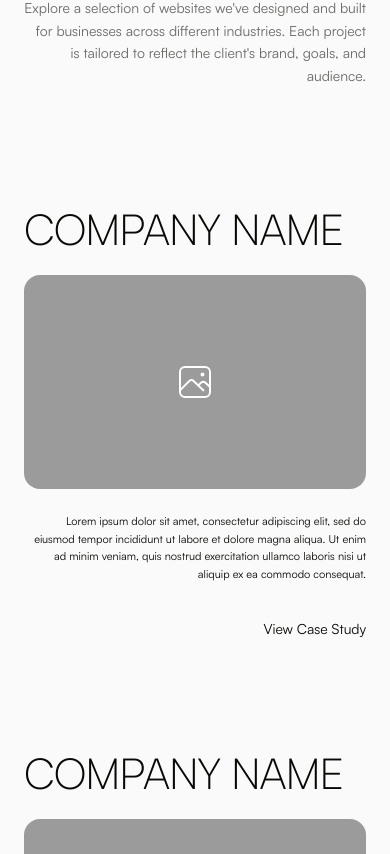
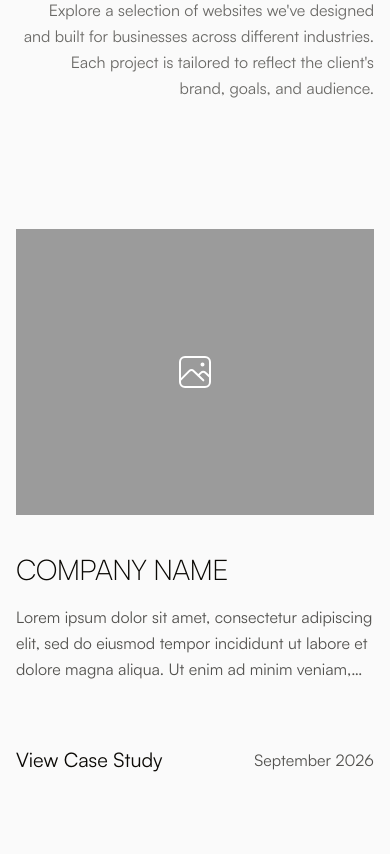
Before and after one commit to Yulkazs/artivices, a Next.js app: page / in a window 390 px wide. Shown: the part 5230-6084 px from the top of the page. Built offline with nearby package versions, Linux system fonts and the light colour scheme; a web font is replaced by a local one.

Commit message:
Improve case study cards and motion
Add date metadata to each case study and update the section to reveal content as it enters view. This also refines the responsive layout, typography, spacing, and desktop/mobile ordering so the case studies feel more polished and consistent across screen sizes.

```diff
--- a/components/CaseStudies.tsx
+++ b/components/CaseStudies.tsx
@@ -7,17 +7,20 @@ type CaseStudy = {
   name: string;
   blurb: string;
   href: string;
+  date: string;
   image?: string;
 };
 
+
 const BLURB =
   "Lorem ipsum dolor sit amet, consectetur adipiscing elit, sed do eiusmod tempor incididunt ut labore et dolore magna aliqua. Ut enim ad minim veniam, quis nostrud exercitation ullamco laboris nisi ut aliquip ex ea commodo consequat.";
+const DATE = "September 2026";
 
 const CASE_STUDIES: CaseStudy[] = [
-  { name: "COMPANY NAME", blurb: BLURB, href: "/case-studies/one" },
-  { name: "COMPANY NAME", blurb: BLURB, href: "/case-studies/two" },
-  { name: "COMPANY NAME", blurb: BLURB, href: "/case-studies/three" },
-  { name: "COMPANY NAME", blurb: BLURB, href: "/case-studies/four" },
+  { name: "COMPANY NAME", blurb: BLURB, href: "/case-studies/one", date: DATE },
+  { name: "COMPANY NAME", blurb: BLURB, href: "/case-studies/two", date: DATE },
+  { name: "COMPANY NAME", blurb: BLURB, href: "/case-studies/three", date: DATE },
+  { name: "COMPANY NAME", blurb: BLURB, href: "/case-studies/four", date: DATE },
 ];
 
 const PANELS = CASE_STUDIES.length + 1;
@@ -41,24 +44,44 @@ function CaseStudyPanel({
   study: CaseStudy;
   hideOnMobile?: boolean;
 }) {
+  const ref = useRef<HTMLElement>(null);
+  const [inView, setInView] = useState(false);
+
+  // Fade the texts in once this project is on screen (works for the horizontal
+  // desktop scroller too, since it observes the real on-screen position).
+  useEffect(() => {
+    const el = ref.current;
+    if (!el) return;
+    const io = new IntersectionObserver(
+      ([entry]) => {
+        if (entry.isIntersecting) {
+          setInView(true);
+          io.disconnect();
+        }
+      },
+      { threshold: 0.4 }
+    );
+    io.observe(el);
+    return () => io.disconnect();
+  }, []);
+
+  const reveal = `transition duration-700 ease-out motion-reduce:transition-none ${
+    inView ? "translate-y-0 opacity-100" : "translate-y-4 opacity-0 motion-reduce:translate-y-0 motion-reduce:opacity-100"
+  }`;
+  const delay = (ms: number) => ({ transitionDelay: `${ms}ms` });
+
   return (
     <article
-      className={`relative w-full shrink-0 px-6 py-14 md:flex md:h-full md:w-screen md:items-center md:px-0 md:py-0 ${
+      ref={ref}
+      className={`relative w-full shrink-0 px-4 py-24 md:flex md:h-full md:w-screen md:items-center md:px-0 md:py-0 ${
         hideOnMobile ? "hidden" : ""
       }`}
     >
-      {/* Stage: every desktop position below is relative to this box (same geometry as the design) */}
-      <div className="relative w-full md:h-[min(32vw,72vh)]">
-        {/* Black title (sits BEHIND the card, so the card hides the overlapping part) */}
-        <h3
-          className="relative z-0 mb-6 whitespace-nowrap text-[11vw] font-light leading-none tracking-tight md:absolute md:left-[5vw] md:top-[3vw] md:mb-0 md:text-[5.2vw]"
-          style={{ color: INK, fontFamily: "inherit" }}
-        >
-          {study.name}
-        </h3>
-
+      {/* Stage: every desktop position below is relative to this box (same geometry as the design).
+          Mobile: plain column (card, title, blurb, link + date). */}
+      <div className="relative flex w-full flex-col md:block md:h-[min(32vw,72vh)]">
         {/* Card */}
-        <div className="relative z-10 flex aspect-[16/10] w-full items-center justify-center overflow-hidden rounded-2xl bg-[#9b9b9b] md:absolute md:left-[38vw] md:top-0 md:aspect-auto md:h-full md:w-[56vw]">
+        <div className="relative z-10 order-1 flex aspect-[5/4] w-full items-center justify-center overflow-hidden bg-[#9b9b9b] md:absolute md:left-[38vw] md:top-0 md:aspect-auto md:h-full md:w-[56vw] md:rounded-2xl">
           {study.image ? (
             // eslint-disable-next-line @next/next/no-img-element
             <img src={study.image} alt={study.name} className="h-full w-full object-cover" />
@@ -66,31 +89,51 @@ function CaseStudyPanel({
             <ImagePlaceholder />
           )}
 
-          {/* White copy of the title, clipped by the card: this is the "ME" in white */}
+          {/* White copy of the title, clipped by the card: this is the "ME" in white (desktop only) */}
           <span
             aria-hidden="true"
-            className="pointer-events-none absolute hidden whitespace-nowrap font-light leading-none tracking-tight text-white md:block md:left-[-33vw] md:top-[3vw] md:text-[5.2vw]"
+            className={`pointer-events-none absolute hidden whitespace-nowrap font-light leading-none tracking-tight text-white md:block md:left-[-33vw] md:top-[3vw] md:text-[5.2vw] ${reveal}`}
+            style={delay(0)}
           >
             {study.name}
           </span>
         </div>
 
+        {/* Title (desktop: sits BEHIND the card, so the card hides the overlapping part) */}
+        <h3
+          className={`relative z-0 order-2 mt-10 whitespace-nowrap text-[7.3vw] font-light leading-none tracking-tight md:absolute md:left-[5vw] md:top-[3vw] md:mt-0 md:text-[5.2vw] ${reveal}`}
+          style={{ color: INK, fontFamily: "inherit", ...delay(0) }}
+        >
+          {study.name}
+        </h3>
+
         {/* Text column */}
-        <div className="mt-6 md:absolute md:left-[5vw] md:top-0 md:mt-0 md:flex md:h-full md:w-[31vw] md:flex-col md:pt-[11vw]">
+        <div className="order-3 mt-5 md:absolute md:left-[5vw] md:top-0 md:mt-0 md:flex md:h-full md:w-[31vw] md:flex-col md:pt-[11vw]">
           <p
-            className="ml-auto max-w-[26rem] text-right leading-relaxed md:max-w-none"
-            style={{ color: INK, fontSize: "clamp(11px, 0.85vw, 15px)" }}
+            className={`line-clamp-3 text-left text-base leading-relaxed md:ml-auto md:line-clamp-none md:max-w-none md:text-right md:text-[clamp(11px,0.85vw,15px)] ${reveal}`}
+            style={{ color: "rgba(10,8,4,0.7)", ...delay(150) }}
           >
             {study.blurb}
           </p>
-          <div className="mt-8 text-right md:mt-auto">
+
+          {/* Mobile: link left, date right. Desktop: date bottom-left, link bottom-right */}
+          <div
+            className={`mt-16 flex items-center justify-between md:mt-auto md:flex-row-reverse md:items-end ${reveal}`}
+            style={delay(300)}
+          >
             <Link
               href={study.href}
-              className="text-sm underline-offset-4 hover:underline"
+              className="text-xl underline-offset-4 hover:underline md:text-base"
               style={{ color: INK }}
             >
               View Case Study
             </Link>
+            <span
+              className="text-base md:text-[clamp(11px,0.85vw,15px)]"
+              style={{ color: "rgba(10,8,4,0.7)" }}
+            >
+              {study.date}
+            </span>
           </div>
         </div>
       </div>
@@ -178,7 +221,7 @@ export default function CaseStudies() {
   return (
     <section id="case-studies" className="relative w-full bg-[#fafafa]">
       {/* Intro row */}
-      <div className="flex w-full flex-col gap-6 px-6 pb-16 pt-24 md:flex-row md:items-end md:justify-between md:px-[5vw] md:pb-[6vw]">
+      <div className="flex w-full flex-col gap-6 px-4 pb-8 pt-24 md:flex-row md:items-end md:justify-between md:px-[5vw] md:pb-[6vw]">
         <div>
           <p className="mb-3 text-sm" style={{ color: "rgba(10,8,4,0.5)" }}>
             Case Studies
@@ -191,7 +234,7 @@ export default function CaseStudies() {
           </h2>
         </div>
         <p
-          className="max-w-md text-right text-sm leading-relaxed"
+          className="ml-auto max-w-[22rem] text-right text-base leading-relaxed md:ml-0 md:max-w-md md:text-sm"
           style={{ color: "rgba(10,8,4,0.6)" }}
         >
           Explore a selection of websites we&apos;ve designed and built for businesses across different
```
